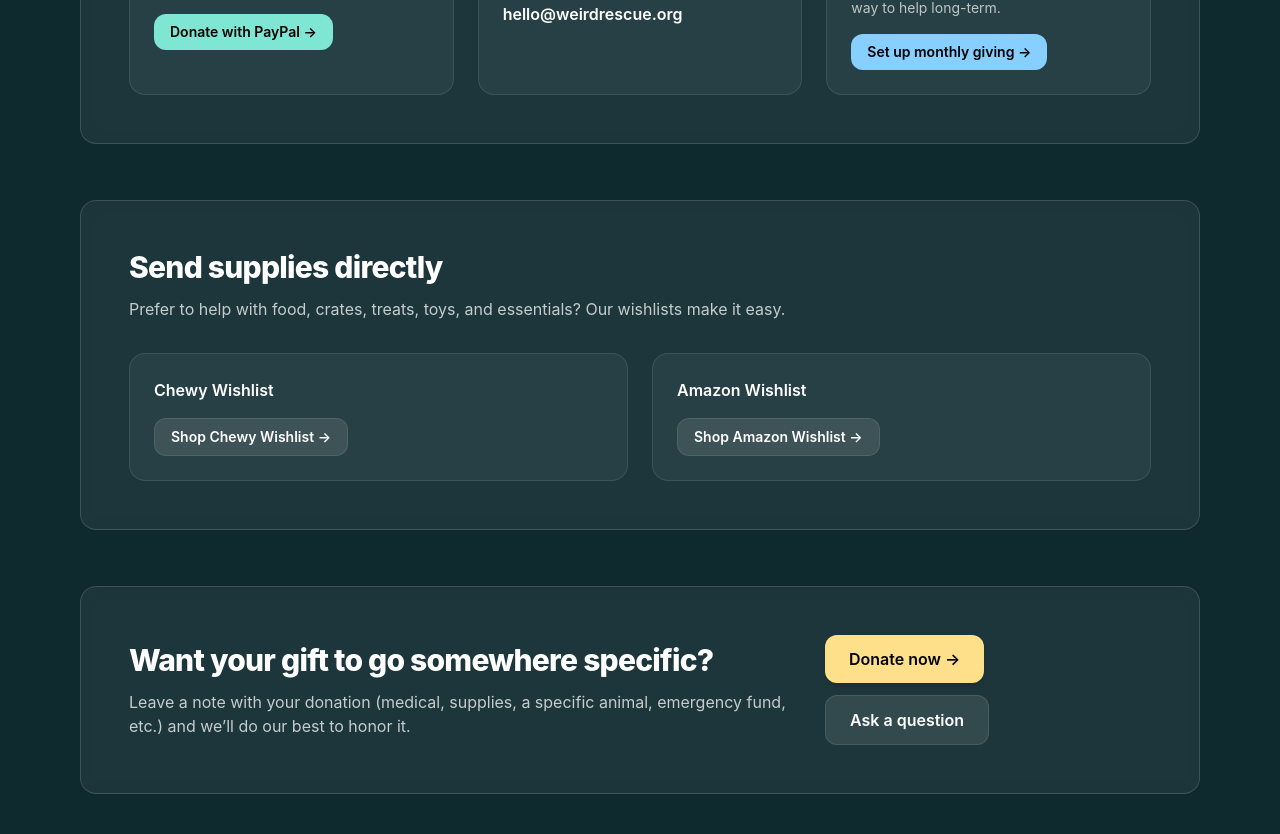
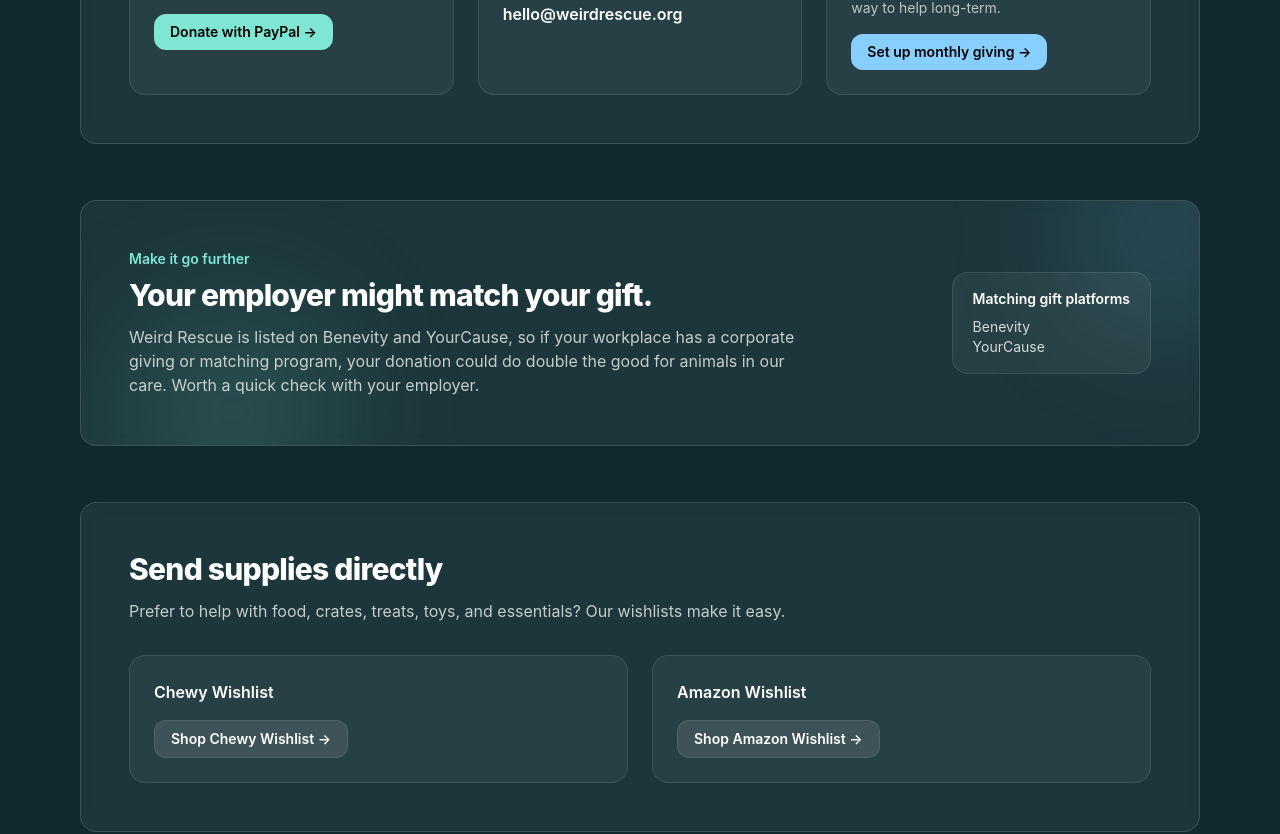
Before and after one commit to weirdrescue/weirdrescue-site, a Next.js app: page /donate in a window 1280 px wide. Shown: the part 960-1794 px from the top of the page. Built offline with nearby package versions, Linux system fonts and the light colour scheme.

Commit message:
Add corporate matching gifts callout

```diff
--- a/src/app/donate/page.tsx
+++ b/src/app/donate/page.tsx
@@ -118,6 +118,33 @@ export default function DonatePage() {
         </div>
       </section>
 
+      <section className="surface relative overflow-hidden p-8 sm:p-12">
+        <div className="pointer-events-none absolute -right-16 -top-16 h-48 w-48 rounded-full bg-[var(--wr-sky)]/15 blur-3xl" />
+        <div className="pointer-events-none absolute -bottom-20 left-10 h-56 w-56 rounded-full bg-[var(--wr-mint)]/15 blur-3xl" />
+
+        <div className="relative flex flex-col gap-6 sm:flex-row sm:items-center sm:justify-between">
+          <div className="max-w-2xl">
+            <p className="text-sm font-semibold text-[var(--wr-mint)]">
+              Make it go further
+            </p>
+            <h2 className="mt-2 text-2xl sm:text-3xl font-extrabold tracking-tight">
+              Your employer might match your gift.
+            </h2>
+            <p className="mt-3 text-white/75">
+              Weird Rescue is listed on Benevity and YourCause, so if your workplace has
+              a corporate giving or matching program, your donation could do double the
+              good for animals in our care. Worth a quick check with your employer.
+            </p>
+          </div>
+
+          <div className="rounded-2xl border border-white/10 bg-white/5 px-5 py-4 text-sm text-white/80">
+            <p className="font-semibold text-white">Matching gift platforms</p>
+            <p className="mt-2">Benevity</p>
+            <p>YourCause</p>
+          </div>
+        </div>
+      </section>
+
       {/* Wishlists */}
       <section className="surface p-8 sm:p-12">
         <h2 className="text-2xl sm:text-3xl font-extrabold tracking-tight">
```
